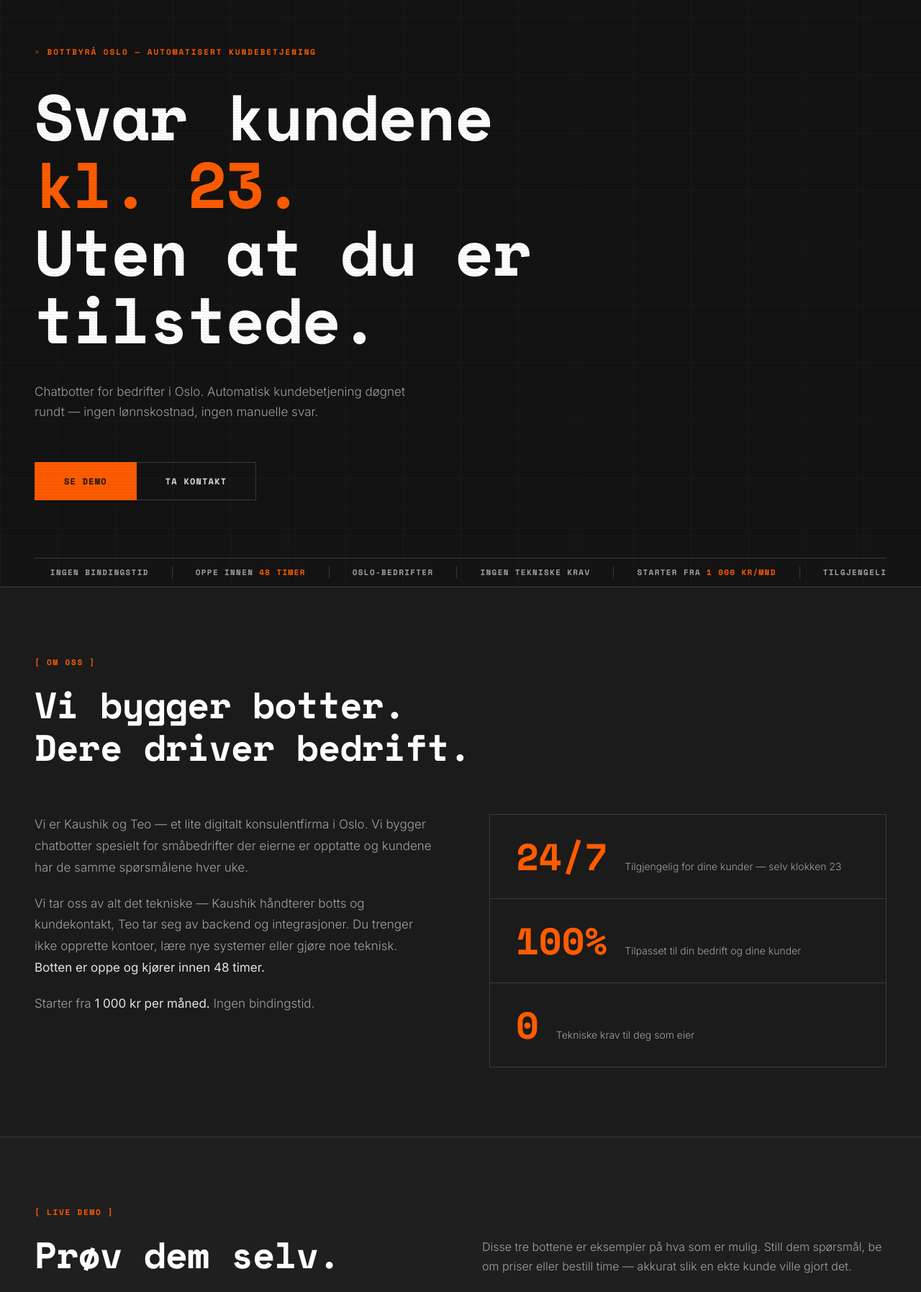
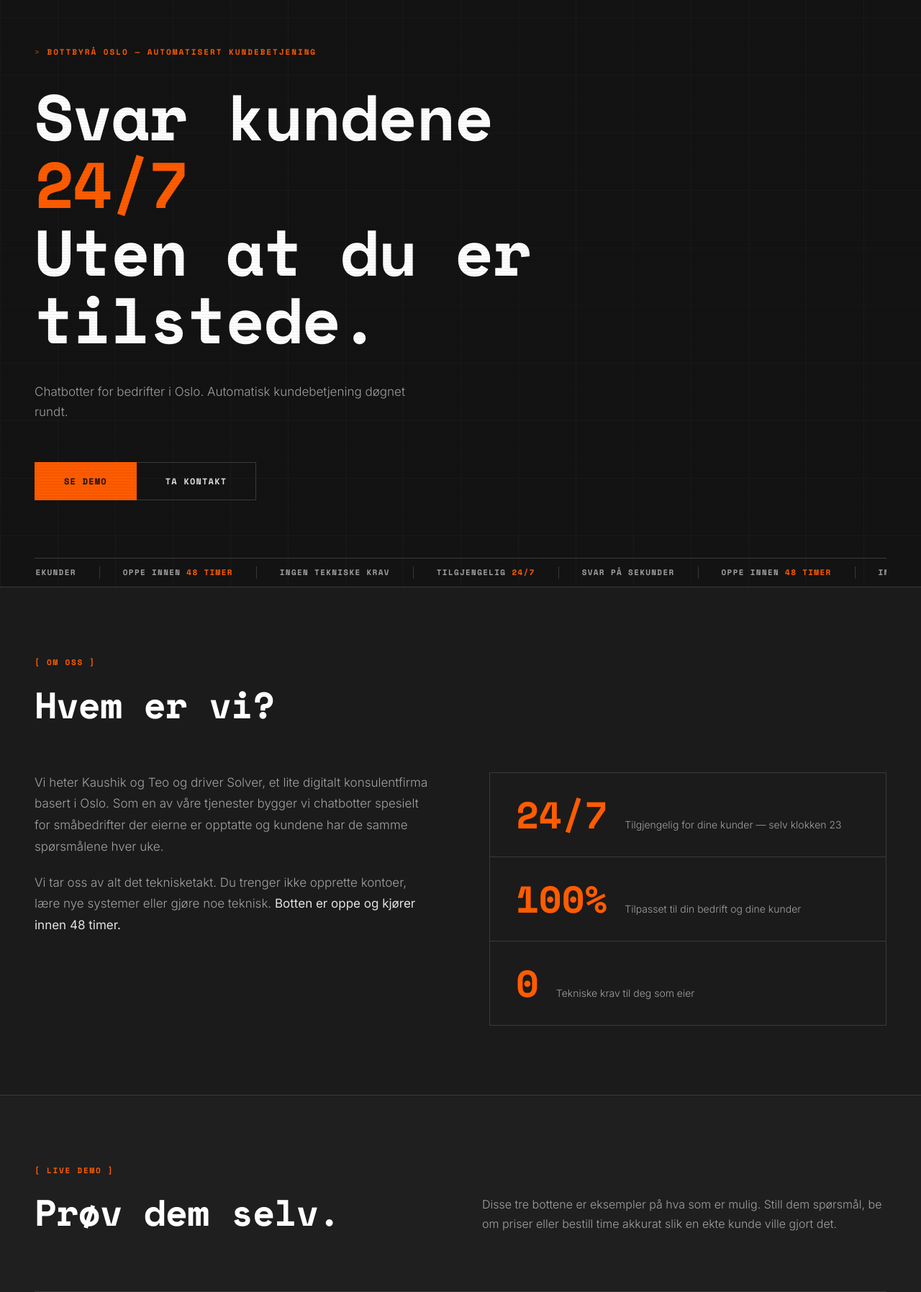
Before and after one commit to Teodarian/Valora, a Flask app: page / in a window 1280 px wide. Shown: the part 56-1851 px from the top of the page at 72% size. Run offline with Flask 3, Linux system fonts and the light colour scheme.

Commit message:
Update index.html

```diff
--- a/botbyra-portfolio/Bottbyra-flask/templates/index.html
+++ b/botbyra-portfolio/Bottbyra-flask/templates/index.html
@@ -757,10 +757,10 @@
     <div class="hero-inner">
       <p class="hero-eyebrow">BottByrå Oslo — automatisert kundebetjening</p>
       <h1 class="hero-headline">
-        Svar kundene<br><span class="accent">kl. 23.</span><br>Uten at du er tilstede.
+        Svar kundene<br><span class="accent">24/7</span><br>Uten at du er tilstede.
       </h1>
       <p class="hero-sub">
-        Chatbotter for bedrifter i Oslo. Automatisk kundebetjening døgnet rundt — ingen lønnskostnad, ingen manuelle svar.
+        Chatbotter for bedrifter i Oslo. Automatisk kundebetjening døgnet rundt.
       </p>
       <div class="hero-cta">
         <a href="#demo" class="btn-primary">Se demo</a>
@@ -771,22 +771,15 @@
     <div class="hero-ticker">
       <div class="ticker-track">
         <span class="ticker-item">Tilgjengelig <span>24/7</span></span>
-        <span class="ticker-item">Automatisk booking</span>
         <span class="ticker-item">Svar på sekunder</span>
-        <span class="ticker-item">Ingen bindingstid</span>
         <span class="ticker-item">Oppe innen <span>48 timer</span></span>
-        <span class="ticker-item">Oslo-bedrifter</span>
         <span class="ticker-item">Ingen tekniske krav</span>
-        <span class="ticker-item">Starter fra <span>1 000 kr/mnd</span></span>
         <!-- duplicate for seamless loop -->
-        <span class="ticker-item">Tilgjengelig <span>24/7</span></span>
-        <span class="ticker-item">Automatisk booking</span>
+         <span class="ticker-item">Tilgjengelig <span>24/7</span></span>
         <span class="ticker-item">Svar på sekunder</span>
-        <span class="ticker-item">Ingen bindingstid</span>
         <span class="ticker-item">Oppe innen <span>48 timer</span></span>
-        <span class="ticker-item">Oslo-bedrifter</span>
         <span class="ticker-item">Ingen tekniske krav</span>
-        <span class="ticker-item">Starter fra <span>1 000 kr/mnd</span></span>
+
       </div>
     </div>
   </div>
@@ -794,18 +787,15 @@
   <!-- ABOUT -->
   <section id="om">
     <p class="label-caps reveal">Om oss</p>
-    <h2 class="section-title reveal">Vi bygger botter.<br>Dere driver bedrift.</h2>
+    <h2 class="section-title reveal">Hvem er vi?</h2>
 
     <div class="about-grid">
       <div class="about-left">
         <p class="about-text reveal">
-          Vi er Kaushik og Teo — et lite digitalt konsulentfirma i Oslo. Vi bygger chatbotter spesielt for småbedrifter der eierne er opptatte og kundene har de samme spørsmålene hver uke.
+          Vi heter Kaushik og Teo og driver Solver, et lite digitalt konsulentfirma basert i Oslo. Som en av våre tjenester bygger vi chatbotter spesielt for småbedrifter der eierne er opptatte og kundene har de samme spørsmålene hver uke.
         </p>
         <p class="about-text reveal">
-          Vi tar oss av alt det tekniske — Kaushik håndterer botts og kundekontakt, Teo tar seg av backend og integrasjoner. Du trenger ikke opprette kontoer, lære nye systemer eller gjøre noe teknisk. <strong>Botten er oppe og kjører innen 48 timer.</strong>
-        </p>
-        <p class="about-text reveal">
-          Starter fra <strong>1 000 kr per måned.</strong> Ingen bindingstid.
+          Vi tar oss av alt det teknisketakt. Du trenger ikke opprette kontoer, lære nye systemer eller gjøre noe teknisk. <strong>Botten er oppe og kjører innen 48 timer.</strong>
         </p>
       </div>
 
@@ -834,7 +824,7 @@
         <h2 class="section-title reveal">Prøv dem selv.</h2>
       </div>
       <p class="demos-desc reveal">
-        Disse tre bottene er eksempler på hva som er mulig. Still dem spørsmål, be om priser eller bestill time — akkurat slik en ekte kunde ville gjort det.
+        Disse tre bottene er eksempler på hva som er mulig. Still dem spørsmål, be om priser eller bestill time akkurat slik en ekte kunde ville gjort det.
       </p>
     </div>
 
@@ -894,7 +884,7 @@
   </section>
 
   <!-- PRISER -->
-  <section id="priser">
+  <!--<section id="priser">
     <p class="label-caps reveal">Priser</p>
     <h2 class="section-title reveal">Enkle pakker.<br>Ingen skjulte kostnader.</h2>
 
@@ -945,8 +935,11 @@
       // Første klient: gratis mot testimonial + porteføljetillatelse. Ingen bindingstid.
     </p>
   </section>
+-->
 
   <!-- TESTIMONIALS -->
+
+  <!--
   <section id="testimonials">
     <p class="label-caps reveal">Referanser</p>
     <h2 class="section-title reveal">Erfaringer fra<br>lokale bedrifter.</h2>
@@ -978,6 +971,7 @@
       </div>
     </div>
   </section>
+  -->
 
   <!-- CONTACT -->
   <section id="kontakt">
@@ -988,11 +982,11 @@
       <div class="reveal">
         <div class="contact-info-item">
           <p class="contact-info-label">E-post</p>
-          <p class="contact-info-value">kaushik7244@gmail.com</p>
+          <p class="contact-info-value">kaushik7244@gmail.com, teo@falck-andersen.com</p>
         </div>
         <div class="contact-info-item">
           <p class="contact-info-label">Telefon</p>
-          <p class="contact-info-value">+47 97313147</p>
+          <p class="contact-info-value">+47 97313147, +47 95558459</p>
         </div>
         <div class="contact-info-item">
           <p class="contact-info-label">Ledig</p>
```
